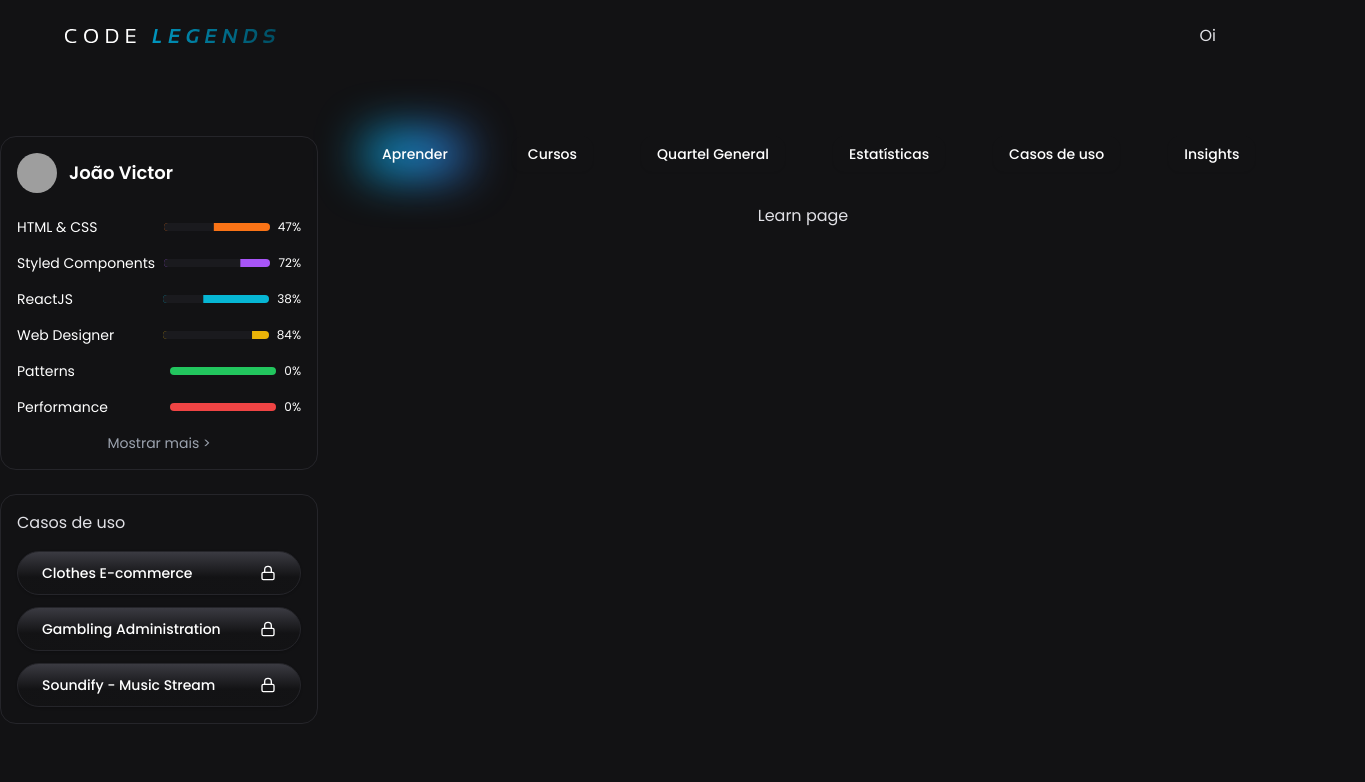
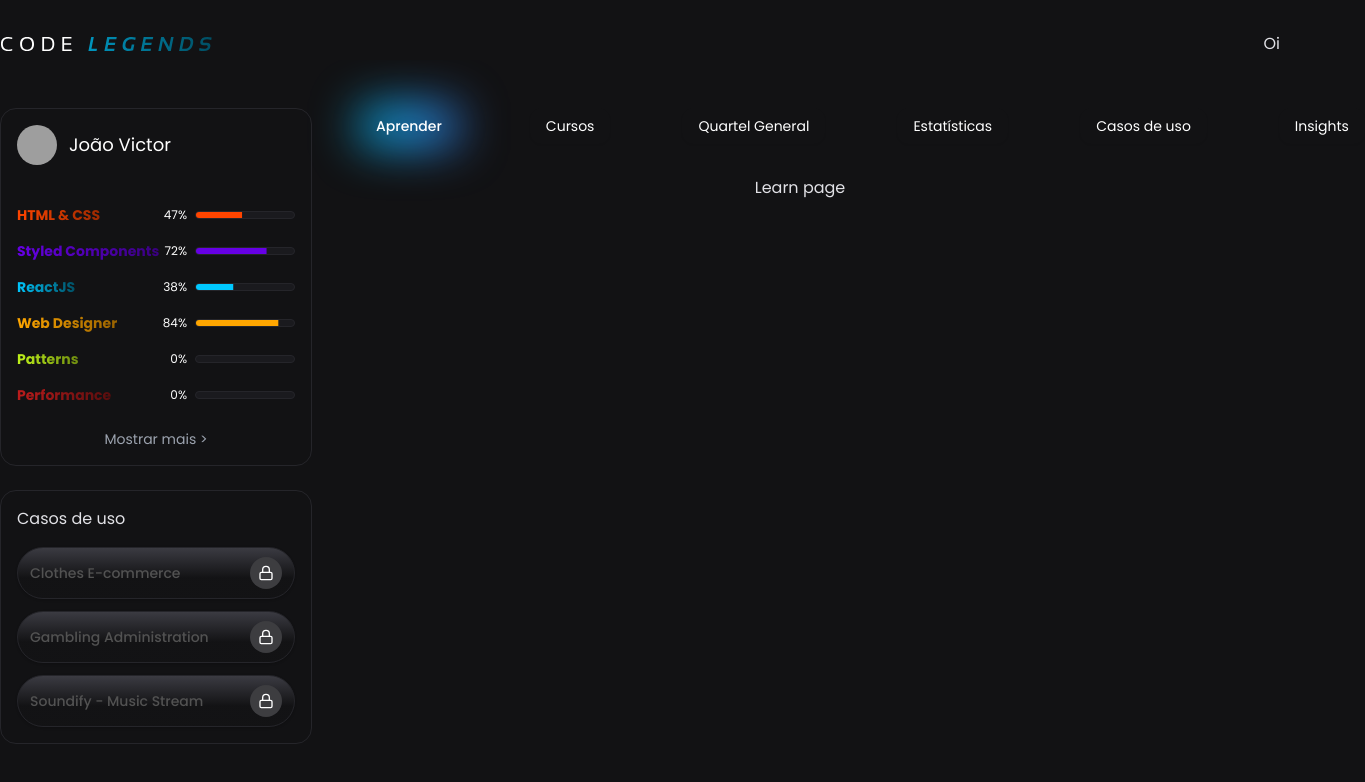
Before and after one commit to joaovrcosta/code-legends, a Next.js app: page /learn in a window 1280 px wide. Shown: the top 782 px of the page, 1365 px wide, since content can reach past the window. Built offline with nearby package versions, Linux system fonts and the light colour scheme; grey boxes are pictures that could not be loaded.

Commit message:
update: layout on learn route

```diff
--- a/src/app/learn/layout.tsx
+++ b/src/app/learn/layout.tsx
@@ -11,7 +11,7 @@ export default function LearnLayout({
   return (
     <>
       <LearnHeader />
-      <div className="max-w-7xl mx-auto flex mt-[8vh] space-x-2">
+      <div className="max-w-[1360px] mx-auto flex mt-[6vh] space-x-2">
         <div className="w-1/4 space-y-6">
           <SkillBoard />
           <UseCasesBoard />
--- a/src/components/learn/header.tsx
+++ b/src/components/learn/header.tsx
@@ -4,7 +4,7 @@ import codeLegendsLogo from "../../../public/code-legends-logo.svg";
 export default function LearnHeader() {
   return (
     <div className="relative fixed top-0 left-0 w-full z-50 bg-[#121214]">
-      <ul className="flex justify-between items-center py-6 px-16">
+      <ul className="flex justify-between items-center pt-8 pb-1 max-w-[1360px] mx-auto">
         <li>
           <Image src={codeLegendsLogo} alt="Code Legends" />
         </li>
--- a/src/components/learn/skill-board.tsx
+++ b/src/components/learn/skill-board.tsx
@@ -1,14 +1,60 @@
 import { Avatar, AvatarFallback, AvatarImage } from "../ui/avatar";
 import { Progress } from "../ui/progress";
+import { cn } from "@/lib/utils"; // Função para combinar classes do Tailwind
 
 const skills = [
-  { name: "HTML & CSS", value: 47, color: "bg-orange-500" },
-  { name: "Styled Components", value: 72, color: "bg-purple-500" },
-  { name: "ReactJS", value: 38, color: "bg-cyan-500" },
-  { name: "Web Designer", value: 84, color: "bg-yellow-500" },
-  { name: "Patterns", value: 0, color: "bg-green-500" },
-  { name: "Performance", value: 0, color: "bg-red-500" },
+  {
+    name: "HTML & CSS",
+    value: 47,
+    nameColor: "orange-gradient-500",
+    color: "bg-[#FF4500]",
+  },
+  {
+    name: "Styled Components",
+    value: 72,
+    nameColor: "purple-gradient-500",
+    color: "bg-[#6600E5]",
+  },
+  {
+    name: "ReactJS",
+    value: 38,
+    nameColor: "blue-gradient-500",
+    color: "bg-[#00c8ff]",
+  },
+  {
+    name: "Web Designer",
+    value: 84,
+    nameColor: "yellow-gradient-500",
+    color: "bg-[#FFA600]",
+  },
+  {
+    name: "Patterns",
+    value: 0,
+    nameColor: "lemon-gradient-500",
+    color: "bg-[#BFF21A]",
+  },
+  {
+    name: "Performance",
+    value: 0,
+    nameColor: "red-gradient-500",
+    color: "bg-[#BD1C1C]",
+  },
 ];
+
+const gradientClasses: { [key: string]: string } = {
+  "blue-gradient-500":
+    "bg-[linear-gradient(267deg,#004e63_0%,#00c8ff_100%)] text-transparent bg-clip-text",
+  "orange-gradient-500":
+    "bg-[linear-gradient(267deg,#992900_0%,#FF4500_100%)] text-transparent bg-clip-text",
+  "red-gradient-500":
+    "bg-[linear-gradient(267deg,#570D0D_0%,#BD1C1C_100%)] text-transparent bg-clip-text",
+  "purple-gradient-500":
+    "bg-[linear-gradient(267deg,#39007F_0%,#6600E5_100%)] text-transparent bg-clip-text",
+  "yellow-gradient-500":
+    "bg-[linear-gradient(267deg,#996300_0%,#FFA600_100%)] text-transparent bg-clip-text",
+  "lemon-gradient-500":
+    "bg-[linear-gradient(267deg,#6F8C0F_0%,#BFF21A_100%)] text-transparent bg-clip-text",
+};
 
 export function SkillBoard() {
   return (
@@ -18,22 +64,27 @@ export function SkillBoard() {
           <AvatarImage src="https://github.com/shadcn.png" />
           <AvatarFallback>JV</AvatarFallback>
         </Avatar>
-        <p className="text-lg font-semibold">João Victor</p>
+        <p className="text-lg">João Victor</p>
       </div>
-      <div className="mt-6 space-y-4">
+      <div className="mt-10 space-y-4">
         {skills.map((skill) => (
-          <div key={skill.name} className="flex items-center justify-between ">
-            <span className="text-sm" style={{ color: skill.color }}>
+          <div key={skill.name} className="flex items-center justify-between">
+            <span
+              className={cn(
+                "text-sm font-bold",
+                gradientClasses[skill.nameColor] || skill.color
+              )}
+            >
               {skill.name}
             </span>
             <div className="flex items-center space-x-2">
+              <span className="text-xs">{skill.value}%</span>
               <Progress value={skill.value} className={skill.color} />
-              <span className="text-xs">{skill.value}%</span>
             </div>
           </div>
         ))}
       </div>
-      <div className="mt-4 text-center text-sm text-gray-400 cursor-pointer hover:text-white">
+      <div className="mt-6 text-center text-sm text-gray-400 cursor-pointer hover:text-white">
         Mostrar mais &gt;
       </div>
     </div>
--- a/src/components/learn/tabs.tsx
+++ b/src/components/learn/tabs.tsx
@@ -18,7 +18,7 @@ export function Tabs() {
   const [activeTab, setActiveTab] = useState(tabs[0].id);
 
   return (
-    <div className="w-full flex space-x-12 ml-10">
+    <div className="w-full flex space-x-[4.5rem] ml-10">
       {tabs.map((tab) => (
         <div key={tab.id} className="relative group">
           <Button
@@ -30,7 +30,7 @@ export function Tabs() {
             className={`relative z-10 px-4 py-2 rounded-xl transition duration-300 ${
               activeTab === tab.id
                 ? "text-white hover:bg-transparent hover:text-white"
-                : "text-white border-none bg-transparent hover:bg-transparent hover:text-white"
+                : "text-white border-none bg-transparent hover:bg-transparent hover:text-white font-normal"
             }`}
           >
             {tab.label}
--- a/src/components/learn/use-cases-board.tsx
+++ b/src/components/learn/use-cases-board.tsx
@@ -7,23 +7,31 @@ export function UseCasesBoard() {
       <p>Casos de uso</p>
       <div className="w-full space-y-3 mt-4">
         <PrimaryButton
-          className="text-sm flex items-center justify-between"
+          className="text-sm flex items-center justify-between text-[#525252] h-[52px] px-3"
           variant="secondary"
         >
           Clothes E-commerce
-          <Lock />
+          <div className="bg-[#3D3D40] h-[32px] w-[32px] flex items-center justify-center rounded-full">
+            <Lock className="text-white" />
+          </div>
         </PrimaryButton>
         <PrimaryButton
-          className="text-sm flex items-center justify-between"
+          className="text-sm flex items-center justify-between text-[#525252] h-[52px] px-3"
           variant="secondary"
         >
-          Gambling Administration <Lock />
+          Gambling Administration{" "}
+          <div className="bg-[#3D3D40] h-[32px] w-[32px] flex items-center justify-center rounded-full">
+            <Lock className="text-white" />
+          </div>
         </PrimaryButton>
         <PrimaryButton
-          className="text-sm flex items-center justify-between"
+          className="text-sm flex items-center justify-between text-[#525252] h-[52px] px-3"
           variant="secondary"
         >
-          Soundify - Music Stream <Lock />
+          Soundify - Music Stream{" "}
+          <div className="bg-[#3D3D40] h-[32px] w-[32px] flex items-center justify-center rounded-full">
+            <Lock className="text-white" />
+          </div>
         </PrimaryButton>
       </div>
     </div>
--- a/src/components/ui/progress.tsx
+++ b/src/components/ui/progress.tsx
@@ -12,13 +12,15 @@ const Progress = React.forwardRef<
   <ProgressPrimitive.Root
     ref={ref}
     className={cn(
-      "relative h-2 w-[106px] overflow-hidden rounded-full bg-[#1A1A1E]",
-      className
+      "relative h-2 w-[100px] overflow-hidden rounded-full bg-[#1A1A1E] border border-[#25252A]"
     )}
     {...props}
   >
     <ProgressPrimitive.Indicator
-      className="h-full w-full flex-1 bg-[#1A1A1E] transition-all"
+      className={cn(
+        "h-full w-full flex-1 bg-[#1A1A1E] transition-all",
+        className
+      )}
       style={{ transform: `translateX(-${100 - (value || 0)}%)` }}
     />
   </ProgressPrimitive.Root>
--- a/tailwind.config.ts
+++ b/tailwind.config.ts
@@ -62,6 +62,8 @@ export default {
           "linear-gradient(0deg, #0F0F10 0%, rgba(0,200,255,0.39) 100%)",
         "blue-gradient-500":
           "linear-gradient(267deg, rgba(0,78,99,1) 0%, #00c8ff 100%)",
+        "orange-gradient-500":
+          "linear-gradient(267deg, rgba(153,41,0,1) 0%, #FF4500 100%)",
       },
       borderRadius: {
         lg: "var(--radius)",
```
